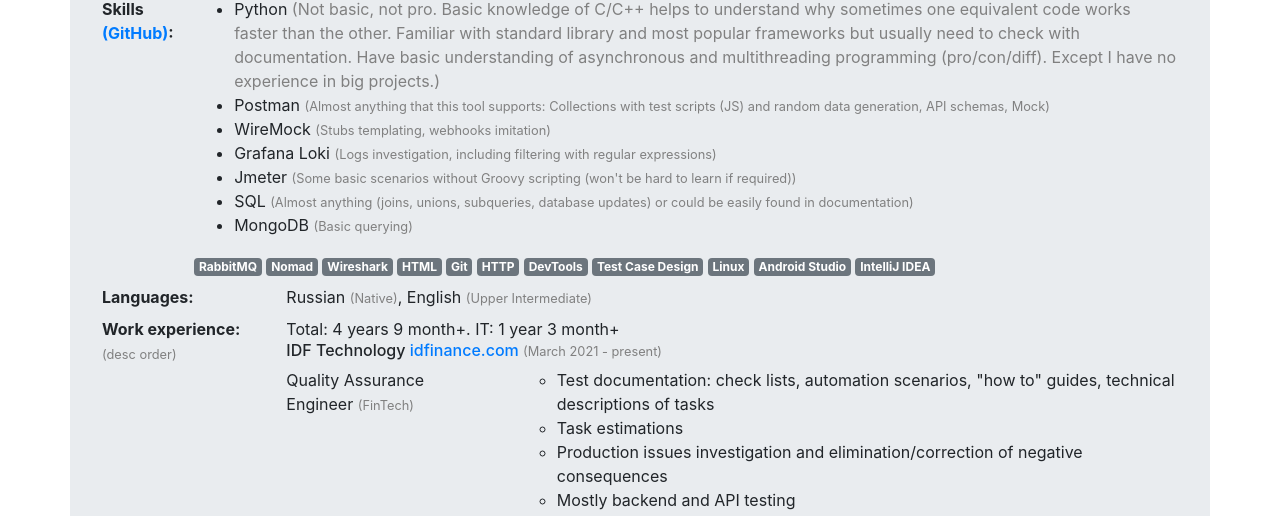
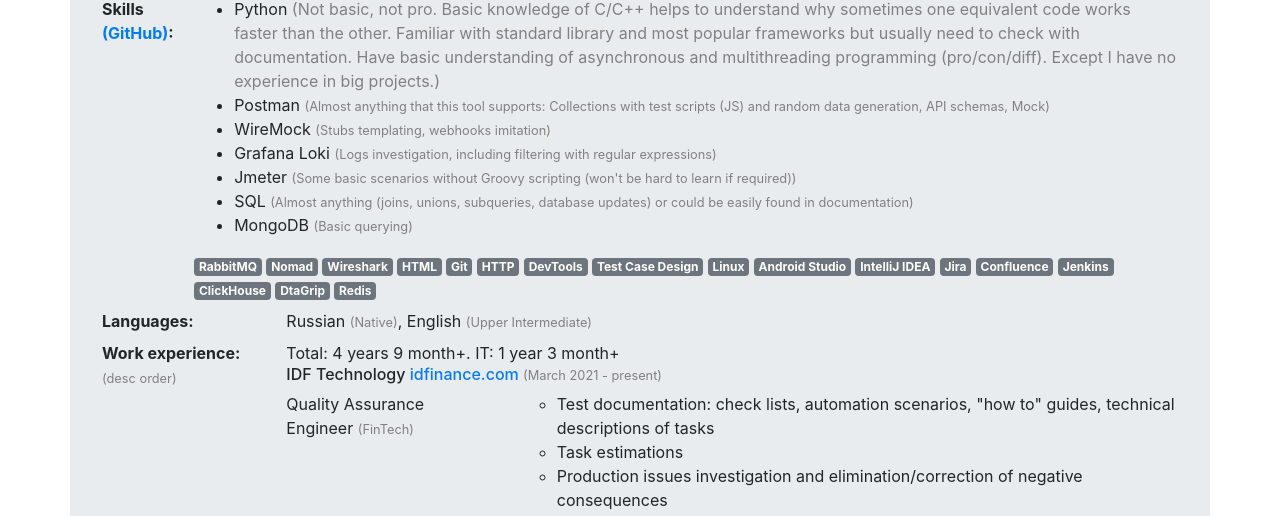
Before and after one commit to lifeavg/lifeavg.github.io, a plain HTML site: page index.html in a window 1280 px wide. Shown: the part 265-781 px from the top of the page. Drawn offline with nearby package versions, Linux system fonts and the light colour scheme.

Commit message:
skills update

```diff
--- a/index.html
+++ b/index.html
@@ -66,6 +66,12 @@
                     <span class="badge badge-secondary">Linux</span>
                     <span class="badge badge-secondary">Android Studio</span>
                     <span class="badge badge-secondary">IntelliJ IDEA</span>
+                    <span class="badge badge-secondary">Jira</span>
+                    <span class="badge badge-secondary">Confluence</span>
+                    <span class="badge badge-secondary">Jenkins</span>
+                    <span class="badge badge-secondary">ClickHouse</span>
+                    <span class="badge badge-secondary">DtaGrip</span>
+                    <span class="badge badge-secondary">Redis</span>
                 </dd>
                 <dt class="col-sm-2">Languages:</dt>
                 <dd class="col-sm-10">Russian <small>(Native)</small>, English <small>(Upper Intermediate)</small></dd>
```
